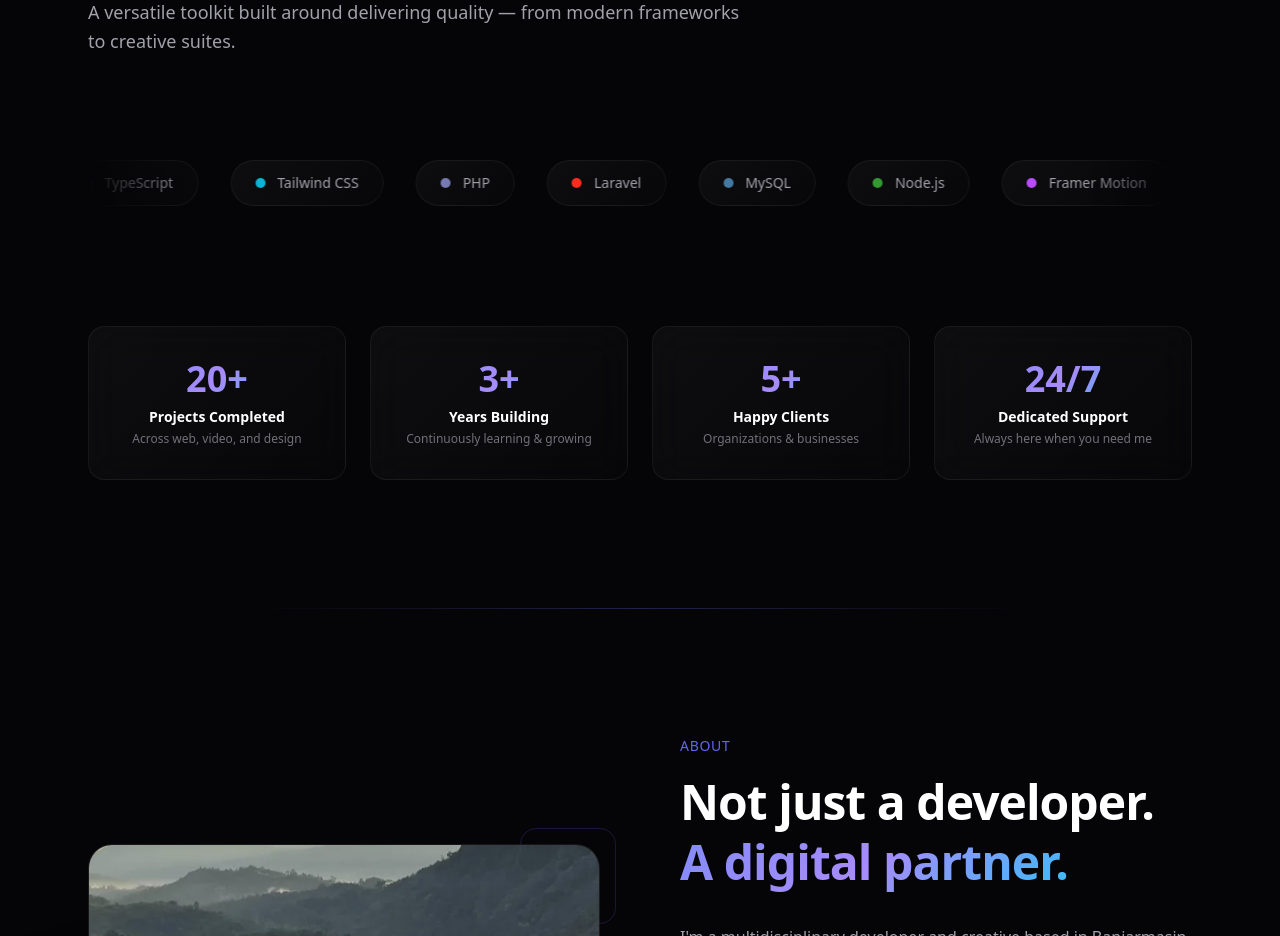
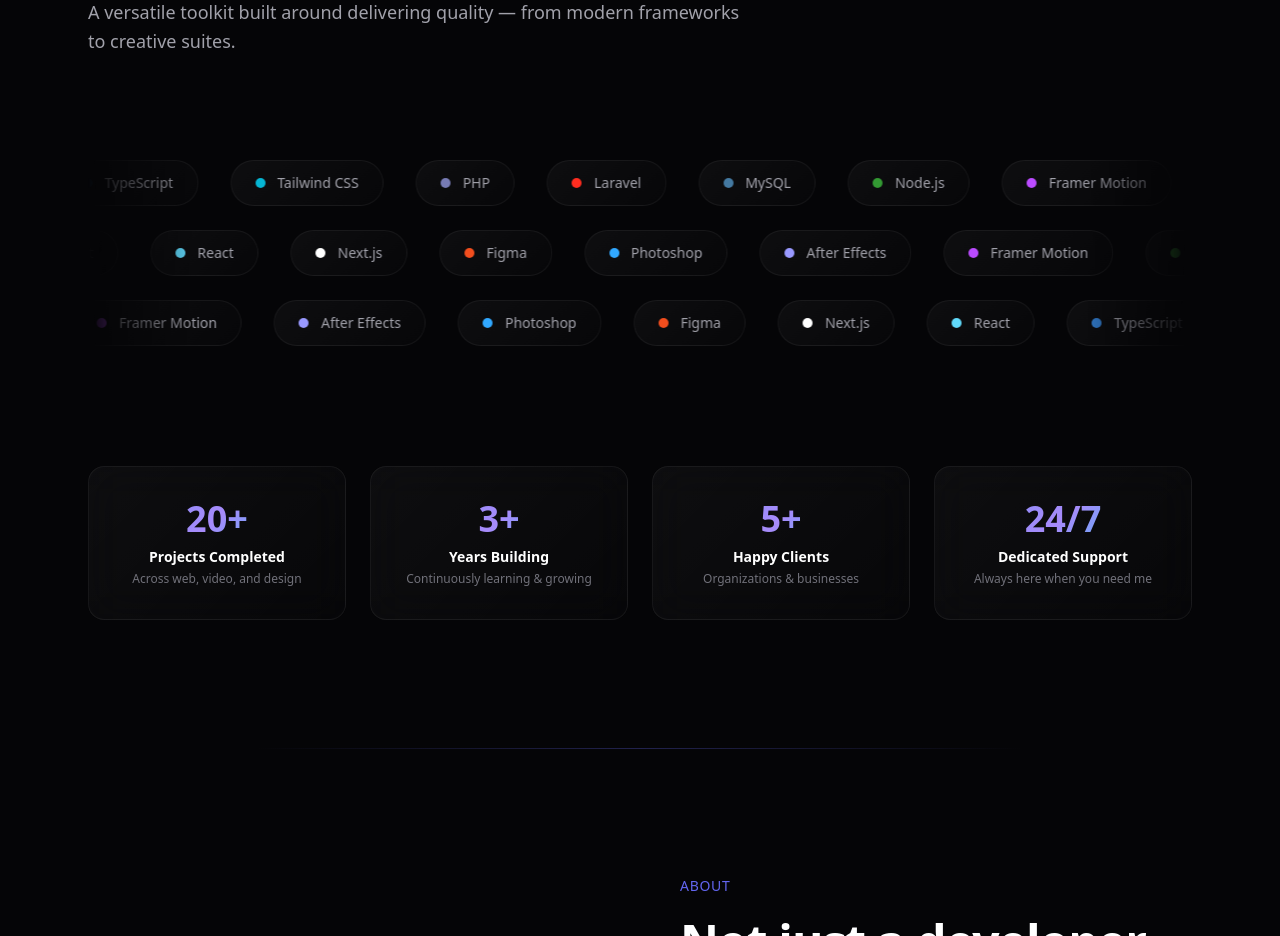
Before and after one commit to Kryuuu/Envy, a Next.js app: page / in a window 1280 px wide. Shown: the part 4080-5016 px from the top of the page. Built offline with nearby package versions, Linux system fonts and the light colour scheme.

Commit message:
Update sigma

```diff
--- a/app/globals.css
+++ b/app/globals.css
@@ -49,6 +49,7 @@
   --animate-shimmer: shimmer 2.5s ease-in-out infinite;
   --animate-slide-up: slide-up 0.6s cubic-bezier(0.16, 1, 0.3, 1) forwards;
   --animate-marquee: marquee 40s linear infinite;
+  --animate-marquee-reverse: marquee 40s linear infinite reverse;
 }
 
 /* ─── Base Styles ─── */
--- a/components/Skills.tsx
+++ b/components/Skills.tsx
@@ -50,7 +50,7 @@
         </motion.div>
 
         {/* Technologies Marquee */}
-        <div className="mb-24">
+        <div className="mb-24 flex flex-col gap-6">
           <div
             className="relative w-full overflow-hidden py-6"
             style={{
@@ -60,21 +60,48 @@
                 "linear-gradient(to right, transparent, black 10%, black 90%, transparent)",
             }}
           >
-            <div className="flex w-max animate-marquee">
+            {/* Row 1 - Left */}
+            <div className="flex w-max animate-marquee mb-6">
               {[...technologies, ...technologies].map((tech, index) => (
-                <div
-                  key={index}
-                  className="flex-shrink-0 mx-4 group"
-                >
+                <div key={index} className="flex-shrink-0 mx-4 group">
                   <div className="flex items-center gap-3 px-6 py-3 rounded-full glass-card hover:border-white/20 transition-all duration-300 cursor-default">
                     <div
                       className="w-2.5 h-2.5 rounded-full flex-shrink-0 transition-all duration-300 group-hover:shadow-[0_0_10px_var(--dot-color)]"
-                      style={
-                        {
-                          backgroundColor: tech.color,
-                          "--dot-color": tech.color,
-                        } as React.CSSProperties
-                      }
+                      style={{ backgroundColor: tech.color, "--dot-color": tech.color } as React.CSSProperties}
+                    />
+                    <span className="text-sm font-medium text-muted-foreground group-hover:text-white transition-colors whitespace-nowrap">
+                      {tech.name}
+                    </span>
+                  </div>
+                </div>
+              ))}
+            </div>
+
+            {/* Row 2 - Right */}
+            <div className="flex w-max animate-marquee-reverse mb-6">
+              {[...[...technologies].reverse(), ...[...technologies].reverse()].map((tech, index) => (
+                <div key={index} className="flex-shrink-0 mx-4 group">
+                  <div className="flex items-center gap-3 px-6 py-3 rounded-full glass-card hover:border-white/20 transition-all duration-300 cursor-default">
+                    <div
+                      className="w-2.5 h-2.5 rounded-full flex-shrink-0 transition-all duration-300 group-hover:shadow-[0_0_10px_var(--dot-color)]"
+                      style={{ backgroundColor: tech.color, "--dot-color": tech.color } as React.CSSProperties}
+                    />
+                    <span className="text-sm font-medium text-muted-foreground group-hover:text-white transition-colors whitespace-nowrap">
+                      {tech.name}
+                    </span>
+                  </div>
+                </div>
+              ))}
+            </div>
+
+            {/* Row 3 - Left */}
+            <div className="flex w-max animate-marquee">
+              {[...technologies.slice(6), ...technologies.slice(0, 6), ...technologies.slice(6), ...technologies.slice(0, 6)].map((tech, index) => (
+                <div key={index} className="flex-shrink-0 mx-4 group">
+                  <div className="flex items-center gap-3 px-6 py-3 rounded-full glass-card hover:border-white/20 transition-all duration-300 cursor-default">
+                    <div
+                      className="w-2.5 h-2.5 rounded-full flex-shrink-0 transition-all duration-300 group-hover:shadow-[0_0_10px_var(--dot-color)]"
+                      style={{ backgroundColor: tech.color, "--dot-color": tech.color } as React.CSSProperties}
                     />
                     <span className="text-sm font-medium text-muted-foreground group-hover:text-white transition-colors whitespace-nowrap">
                       {tech.name}
```
